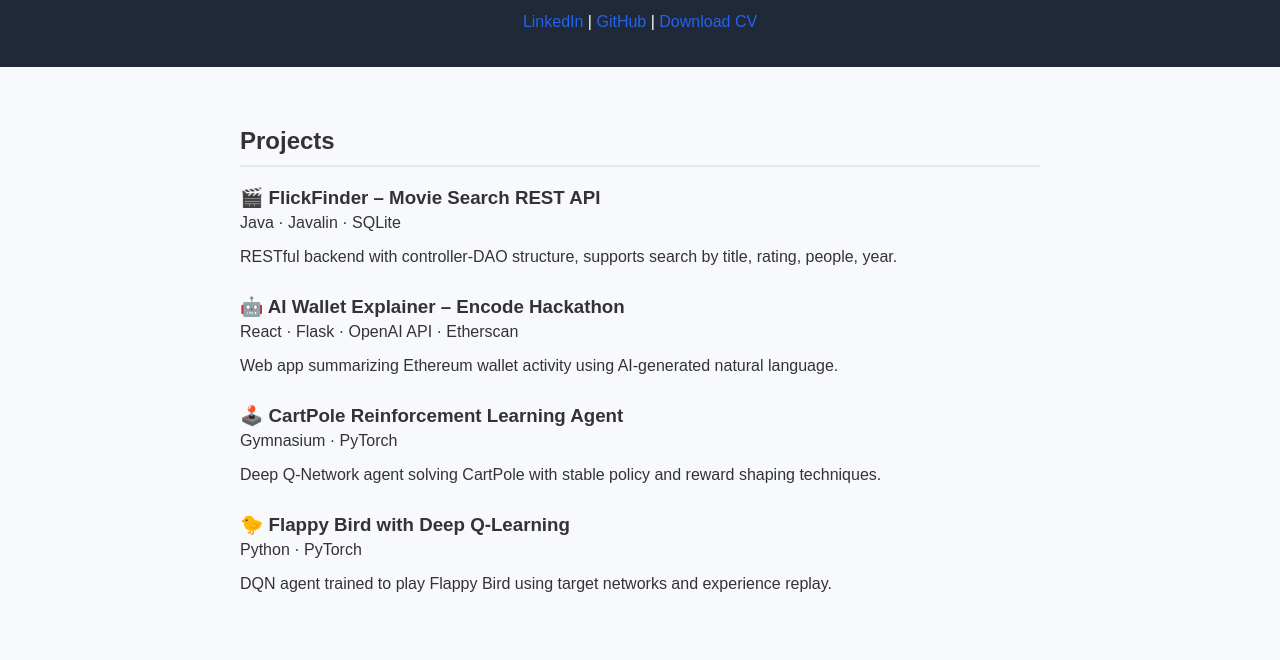
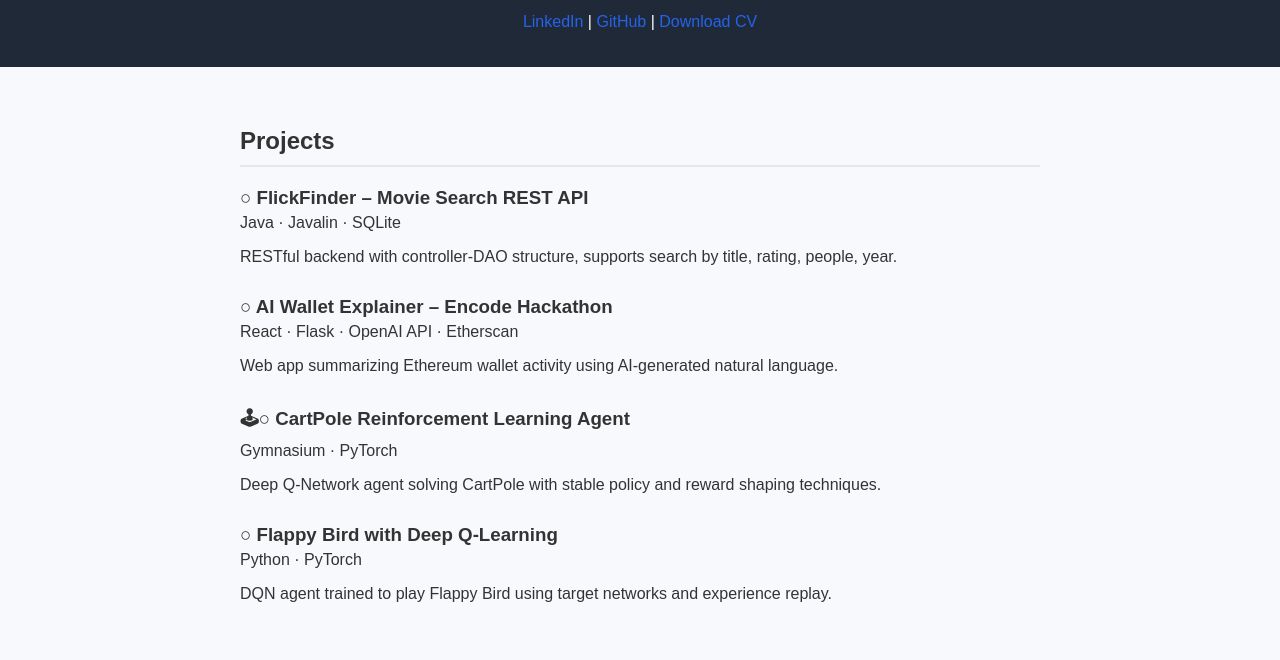
Before and after one commit to dDakin06/Daniel-Portfolio, a plain HTML site: page index.html in a window 1280 px wide. Shown: the part 121-781 px from the top of the page. Drawn offline with Linux system fonts and the light colour scheme.

Commit message:
Update index.html

```diff
--- a/index.html
+++ b/index.html
@@ -63,25 +63,25 @@
     <h2>Projects</h2>
 
     <div class="project">
-      <h3>🎬 FlickFinder – Movie Search REST API</h3>
+      <h3>○ FlickFinder – Movie Search REST API</h3>
       <p>Java · Javalin · SQLite</p>
       <p>RESTful backend with controller-DAO structure, supports search by title, rating, people, year.</p>
     </div>
 
     <div class="project">
-      <h3>🤖 AI Wallet Explainer – Encode Hackathon</h3>
+      <h3>○ AI Wallet Explainer – Encode Hackathon</h3>
       <p>React · Flask · OpenAI API · Etherscan</p>
       <p>Web app summarizing Ethereum wallet activity using AI-generated natural language.</p>
     </div>
 
     <div class="project">
-      <h3>🕹️ CartPole Reinforcement Learning Agent</h3>
+      <h3>🕹○ CartPole Reinforcement Learning Agent</h3>
       <p>Gymnasium · PyTorch</p>
       <p>Deep Q-Network agent solving CartPole with stable policy and reward shaping techniques.</p>
     </div>
 
     <div class="project">
-      <h3>🐤 Flappy Bird with Deep Q-Learning</h3>
+      <h3>○ Flappy Bird with Deep Q-Learning</h3>
       <p>Python · PyTorch</p>
       <p>DQN agent trained to play Flappy Bird using target networks and experience replay.</p>
     </div>
```
